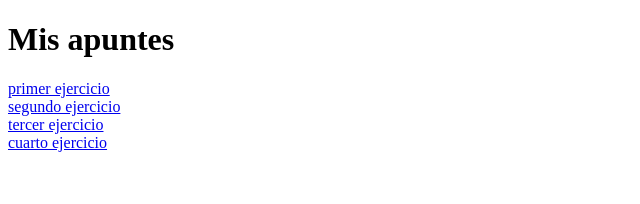
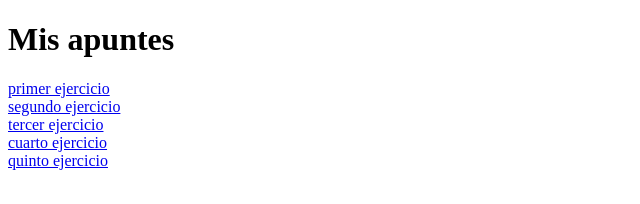
Before and after one commit to elizoo12/bootcamp, a plain HTML site: page index.html in a window 1280 px wide. Shown: the whole page, without its empty margins (0-640 px from the left). Drawn offline with Linux system fonts and the light colour scheme.

Commit message:
añado enlace al ejer 5 desde index

```diff
--- a/index.html
+++ b/index.html
@@ -17,6 +17,9 @@
   <a href="./html/3_espacios.html">tercer ejercicio</a>
   <br>
   <a href="./html/4_imagenes.html">cuarto ejercicio</a>
+  <br>
+  <a href="./html/5_video.html">quinto ejercicio</a>
+
 
 </body>
 </html>
```
